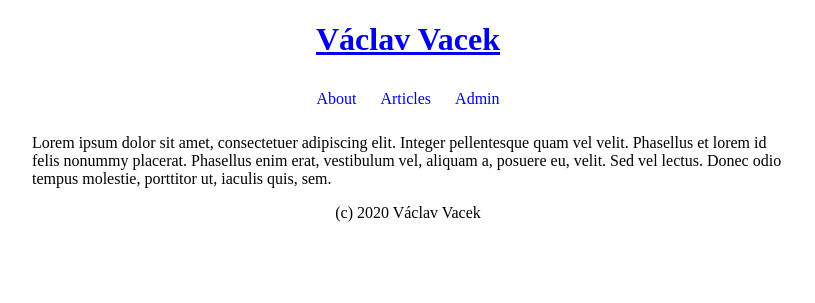
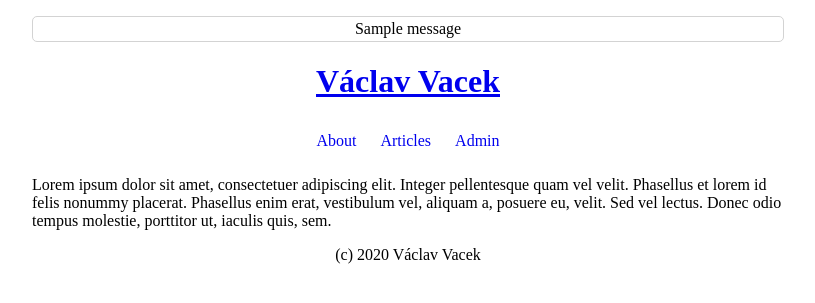
Before and after one commit to vacekv/flask_project, a Flask app: page / in a window 1280 px wide. Shown: the top 303 px of the page, without its empty margins (232-1047 px from the left). Run offline with Flask 2, Linux system fonts and the light colour scheme; one stand-in notice (Sample message) is shown.

Commit message:
integration of flash messages

```diff
--- a/mdblog/app.py
+++ b/mdblog/app.py
@@ -5,6 +5,7 @@ from flask import redirect
 from flask import url_for
 from flask import session
 from flask import g
+from flask import flash
 
 import sqlite3
 import os
@@ -27,6 +28,7 @@ def view_about():
 @flask_app.route("/admin/")
 def view_admin():
     if "logged" not in session:
+        flash("You must be logged in", "alert-danger")
         return redirect(url_for("view_login"))
     return render_template("admin.jinja")
 
@@ -43,9 +45,10 @@ def add_article():
     db.execute("insert into articles (title, content) values (?, ?)",
         [request.form.get("title"), request.form.get("content")])
     db.commit()
+    flash("Article was saved", "alert-succes")
     return redirect(url_for("view_articles"))
 
-@flask_app.route("/articles/<int:art_id>")
+@flask_app.route("/articles/<int:art_id>/")
 def view_article(art_id):
     db = get_db()
     cur = db.execute("select * from articles where id=(?)", [art_id])
@@ -64,13 +67,16 @@ def login_user():
     password = request.form["password"]
     if username == flask_app.config["USERNAME"] and password == flask_app.config["PASSWORD"]:
         session["logged"] = True
+        flash("Login succesful", "alert-succes")
         return redirect(url_for("view_admin"))
     else:
+        flash("Invalid credentials", "alert-danger")
         return redirect(url_for("view_login"))
 
 @flask_app.route("/logout/", methods=["POST"])
 def logout_user():
     session.pop("logged")
+    flash("Loggout succesful", "alert-succes")
     return redirect(url_for("view_welcome_page"))
 
 ## UTILS
@@ -82,7 +88,7 @@ def connect_db():
 def get_db():
     if not hasattr(g, "sqlite_db"):
         g.sqlite_db = connect_db()
-        return g.sqlite_db
+    return g.sqlite_db
 
 @flask_app.teardown_appcontext
 def close_db(error):
--- a/mdblog/static/css/main.css
+++ b/mdblog/static/css/main.css
@@ -28,3 +28,28 @@ header {
 footer {
     text-align: center;
 }
+
+.flashes {
+    padding: 0;
+    position: sticky;
+    top: 0;
+    width: 100%;
+}
+
+.flashes li {
+    list-style: none;
+    border-style: solid;
+    border-width: 1px;
+    border-color: lightgray;
+    border-radius: 5px;
+    padding: 3px;
+    text-align: center;
+}
+
+.flashes .alert-danger {
+    background:mistyrose;
+}
+
+.flashes .alert-succes {
+    background: lightgreen;
+}
--- a/mdblog/templates/_main.jinja
+++ b/mdblog/templates/_main.jinja
@@ -5,6 +5,16 @@
     <title> {% block title %} {% endblock %} </title>
     {% include "_head.jinja" %}
 </head>
+
+{% with messages = get_flashed_messages(with_categories=True) %}
+    {% if messages %}
+        <ul class = "flashes">
+        {% for category, message in messages %}
+            <li class="{{ category }}"> {{ message }} </li>
+        {% endfor %}
+        </ul>
+    {% endif %}
+{% endwith %}
 
 <body>
 <header>
```
Also changed, not shown: blog.db (added).
